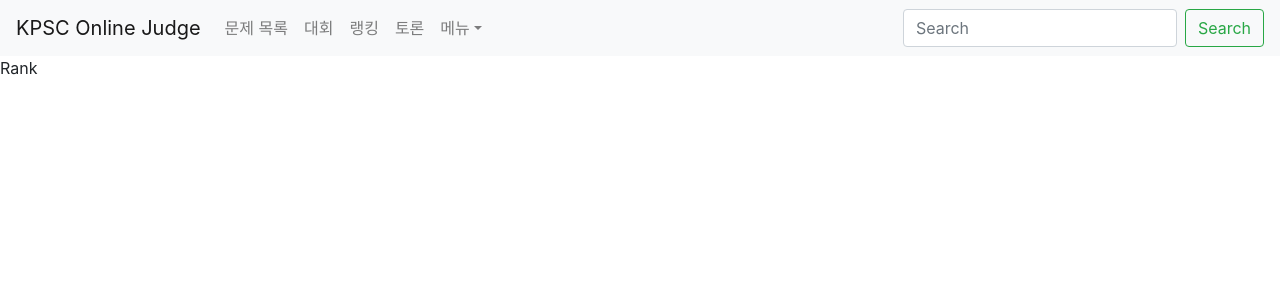
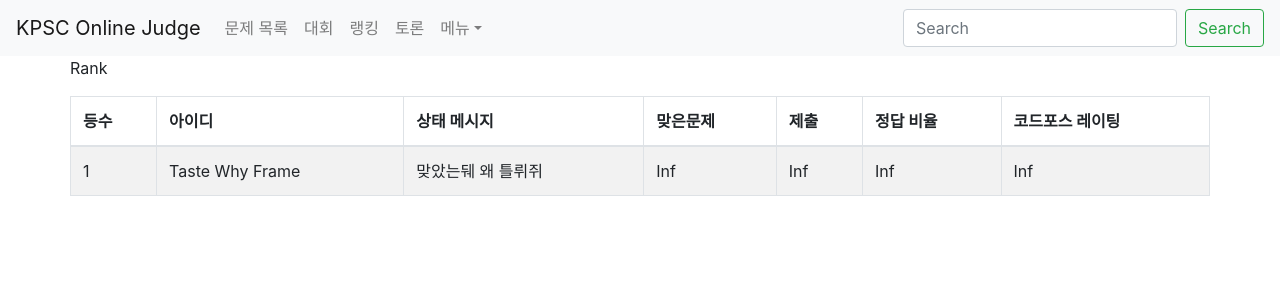
Before and after one commit to KMUCS-KPSC/online-judge, a React (Create React App) app in the folder web/: page /rank in a window 1280 px wide. Shown: the top 300 px of the page. Built offline with nearby package versions, Linux system fonts and the light colour scheme.

Commit message:
feature: add basic contents on each page

```diff
--- a/web/src/pages/contest.js
+++ b/web/src/pages/contest.js
@@ -1,13 +1,38 @@
 import React, {Component} from 'react';
+import BasicTable from '../components/basicTable'
+import Container from 'react-bootstrap/Container'
+import Row from 'react-bootstrap/Row'
 
 class Contest extends Component {
     constructor(props) {
         super(props);
+
+        const rows = [
+            ['2029 ICPC World Final', 'Taste Why Frame', '인공지능', '2029년 8월 1일', '2029년 8월 2일', '종료'],
+            ['2131 우리은하 대학생 프로그래밍 경진대회', 'Taste Why Frame', '인공지능', '2131년 8월 1일', '2131년 8월 2일', '종료'],
+        ];
+
+        this.state = {
+            headers: [
+                '대회이름',
+                '우승',
+                '준우승',
+                '시작',
+                '종료',
+                '상태',
+            ],
+            contests: rows,
+        };
     }
 
     render() {
         return (
-            <p>Contest</p>
+            <Container>
+                <Row className="justify-content-md">
+                    <p>Contest</p>
+                    <BasicTable headers={this.state.headers} rows={this.state.contests} />
+                </Row>
+            </Container>
         );
     }
 }
--- a/web/src/pages/discuss.js
+++ b/web/src/pages/discuss.js
@@ -1,4 +1,6 @@
 import React, {Component} from 'react';
+import Container from 'react-bootstrap/Container'
+import Row from 'react-bootstrap/Row'
 
 class Discuss extends Component {
     constructor(props) {
@@ -7,7 +9,11 @@ class Discuss extends Component {
 
     render() {
         return (
-            <p>Discuss</p>
+            <Container>
+                <Row className="justify-content-md">
+                    <p>Discuss</p>
+                </Row>
+            </Container>
         );
     }
 }
--- a/web/src/pages/rank.js
+++ b/web/src/pages/rank.js
@@ -1,13 +1,38 @@
 import React, {Component} from 'react';
+import BasicTable from '../components/basicTable'
+import Container from 'react-bootstrap/Container'
+import Row from 'react-bootstrap/Row'
 
 class Rank extends Component {
     constructor(props) {
         super(props);
+
+        const rows = [
+            ['1', 'Taste Why Frame', '맞았는뒈 왜 틀뤼쥐', 'Inf', 'Inf', 'Inf', 'Inf'],
+        ];
+
+        this.state = {
+            headers: [
+                '등수',
+                '아이디',
+                '상태 메시지',
+                '맞은문제',
+                '제출',
+                '정답 비율',
+                '코드포스 레이팅',
+            ],
+            users: rows,
+        };
     }
 
     render() {
         return (
-            <p>Rank</p>
+            <Container>
+                <Row className="justify-content-md">
+                    <p>Rank</p>
+                    <BasicTable headers={this.state.headers} rows={this.state.users} />
+                </Row>
+            </Container>
         );
     }
 }
```
